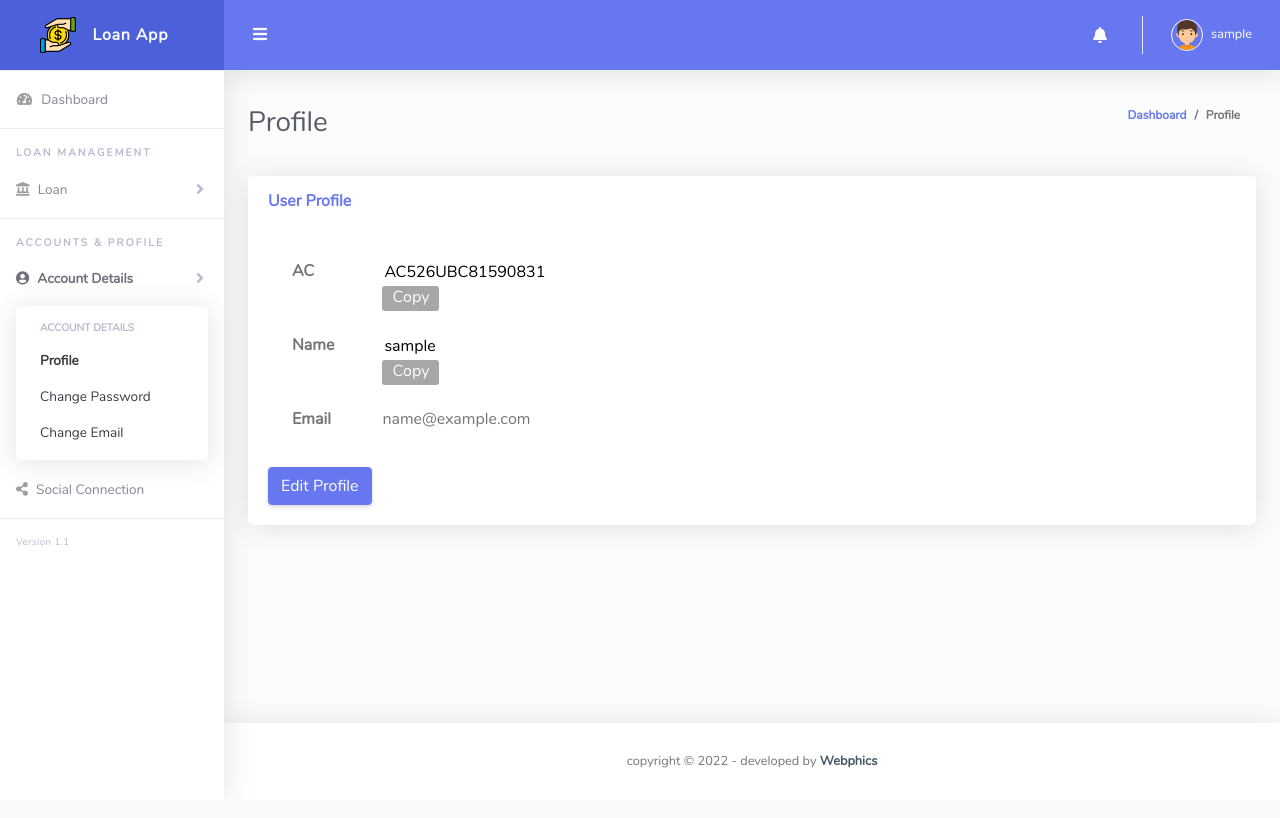
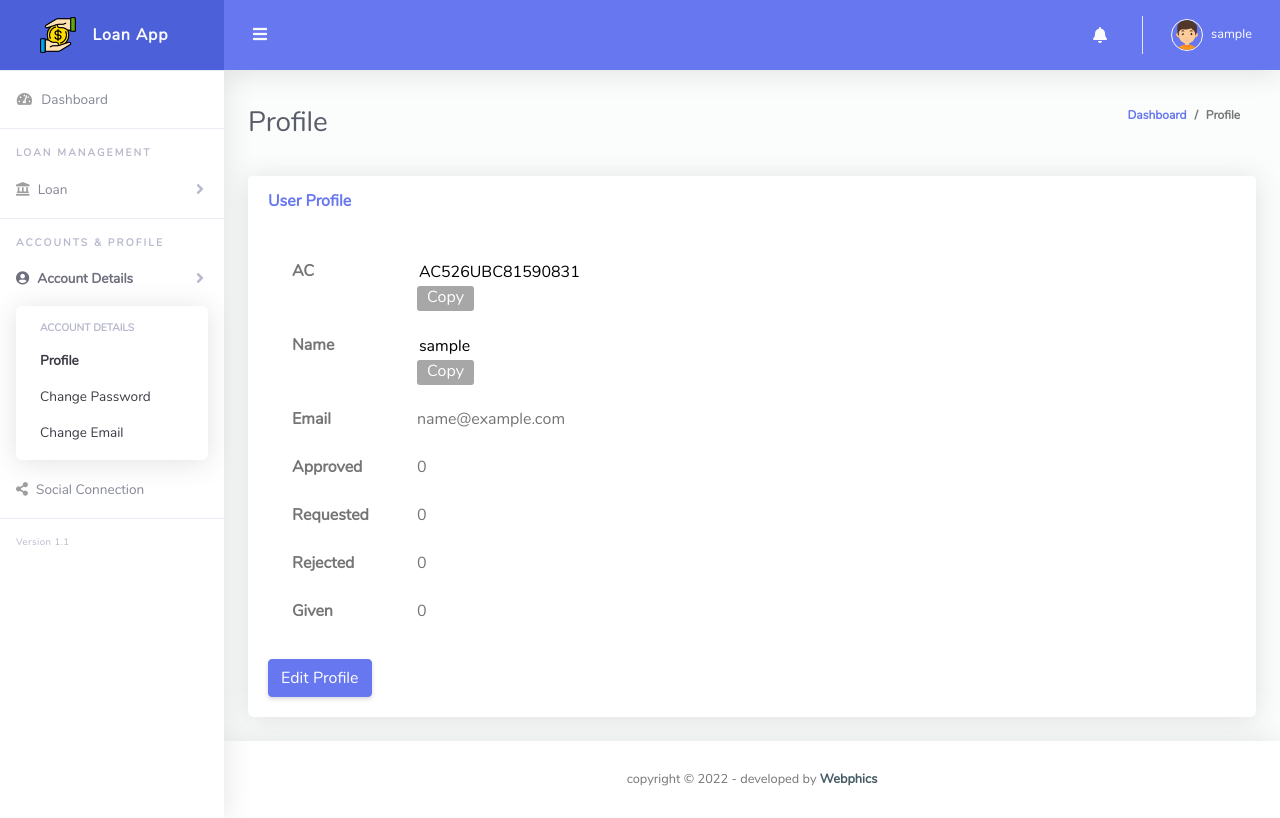
Before and after one commit to tajbinkhan/loan-app, a Django app: page /accounts/profile/ in a window 1280 px wide. Before the commit the page ends 768 px from the top, so only its background shows below. Run offline with Django 4.2, Linux system fonts and the light colour scheme; the visitor is signed in with stand-in values (Sample User, id 1); data comes from the database, SQL or seed files in the repository; data that the repository does not hold is empty; some libraries are stand-ins or nearby versions.

Commit message:
Add Some Profile Features & Fix Bug

```diff
--- a/accounts_profile/views.py
+++ b/accounts_profile/views.py
@@ -3,6 +3,7 @@ from django.contrib.auth.decorators import login_required
 from .forms import UserUpdateModelForm
 from .models import User
 from django.contrib import messages
+from loan.models import Loan
 
 # Create your views here.
 @login_required
@@ -10,9 +11,17 @@ def profile(request):
 	template_name = 'account/profile.html'
 	show = True
 	user = User.objects.get(username=request.user.username)
+	accepted = Loan.objects.filter(user=request.user, status='Accepted').count()
+	requested = Loan.objects.filter(user=request.user, status='Pending').count()
+	rejected = Loan.objects.filter(user=request.user, status='Rejected').count()
+	given = Loan.objects.filter(money_lender=request.user, status='Accepted').count()
 	context = {
 		'user': user,
-		'show': show
+		'show': show,
+		'accepted': accepted,
+		'requested': requested,
+		'rejected': rejected,
+		'given': given,
 	}
 	return render(request, template_name, context)
 
--- a/templates/account/profile.html
+++ b/templates/account/profile.html
@@ -32,6 +32,24 @@
 							<th scope="row">Email</th>
 							<td>{{ user.email }}</td>
 						</tr>
+						{% if show %}
+						<tr>
+							<th scope="row">Approved</th>
+							<td>{{ accepted }}</td>
+						</tr>
+						<tr>
+							<th scope="row">Requested</th>
+							<td>{{ requested }}</td>
+						</tr>
+						<tr>
+							<th scope="row">Rejected</th>
+							<td>{{ rejected }}</td>
+						</tr>
+						<tr>
+							<th scope="row">Given</th>
+							<td>{{ given }}</td>
+						</tr>
+						{% endif %}
 					</tbody>
 				</table>
 			</div>
--- a/templates/base/topbar.html
+++ b/templates/base/topbar.html
@@ -80,7 +80,7 @@
 				aria-expanded="false"
 			>
 			{% if request.user.profile_pic %}
-				<img class="img-profile rounded-circle" src="{{ user.profile_pic.url }}" style="max-width: 60px"/>
+				<img class="img-profile rounded-circle" src="{{ request.user.profile_pic.url }}" style="max-width: 60px"/>
 			{% else %}
 				<img class="img-profile rounded-circle" src="{% static 'img/boy.png' %}" style="max-width: 60px"/>
 			{% endif %}
@@ -100,7 +100,7 @@
 					<i class="fas fa-id-card mr-2 text-gray-400"></i>
 					Update Profile
 				</a>
-				{% if user.is_superuser %}
+				{% if request.user.is_superuser %}
 				<a class="dropdown-item" href="/admin/" target="_blank">
 					<i class="fas fa-cogs fa-sm fa-fw mr-2 text-gray-400"></i>
 					Admin Panel
```
